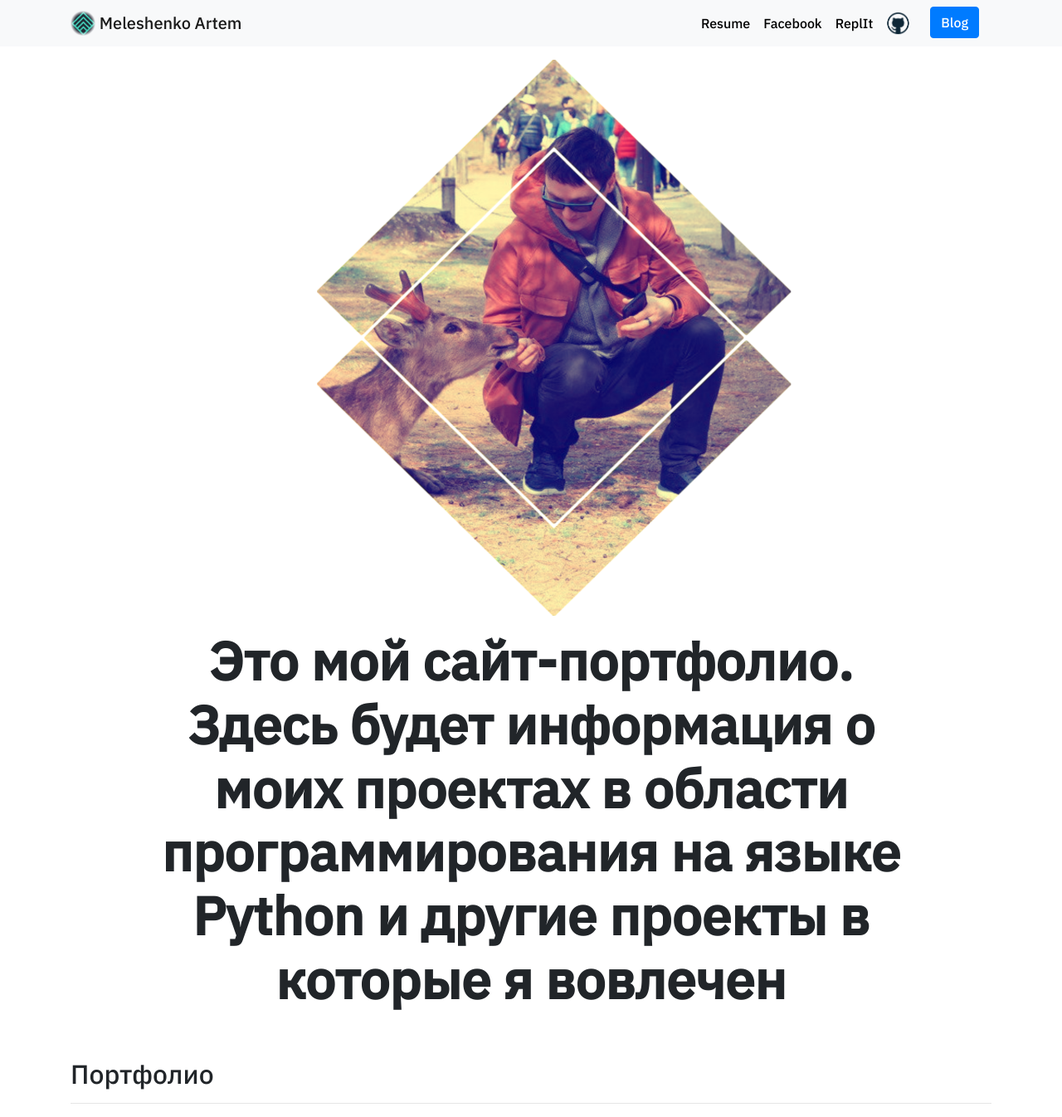
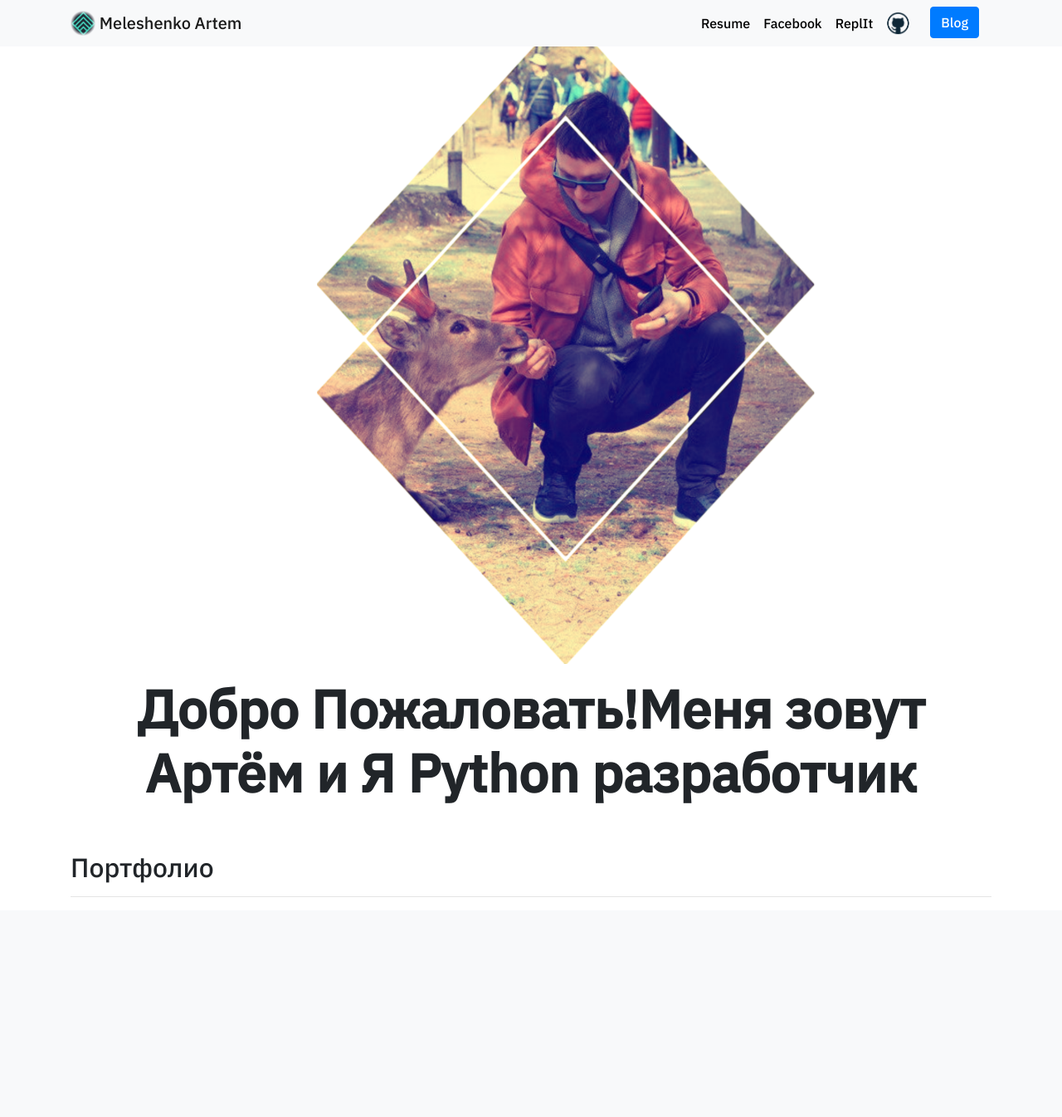
Before and after one commit to Houin-Kyma/personal-portfolio-django, a Django app: page / in a window 1280 px wide. Shown: the whole page at 83% size. After the commit the page ends 1081 px from the top, so only its background shows below. Run offline with Django 4.2, Linux system fonts and the light colour scheme; data that the repository does not hold is empty; some libraries are stand-ins or nearby versions.

Commit message:
Finished!

```diff
--- a/personal_portfolio/urls.py
+++ b/personal_portfolio/urls.py
@@ -20,7 +20,7 @@ from django.conf import settings
 from portfolio import views
 
 urlpatterns = [
-    path('admin/', admin.site.urls),
+    path('oiran/', admin.site.urls),
     path('', views.home, name='home'),
     path('blog/', include('blog.urls'))
 ]
--- a/portfolio/templates/portfolio/base.html
+++ b/portfolio/templates/portfolio/base.html
@@ -14,11 +14,11 @@
     <link rel="preconnect" href="https://fonts.gstatic.com" crossorigin>
     <link href="https://fonts.googleapis.com/css2?family=IBM+Plex+Sans:wght@500&display=swap" rel="stylesheet">
 
-    <link rel="icon" type="image/png" href="{% static "portfolio/logo.png" %}">
+    <link rel="icon" type="image/png" href="{% static 'portfolio/logo.png' %}">
     <title>Meleshenko Artem</title>
   </head>
   <body>
-    <nav id="topNav" class="navbar navbar-expand-lg navbar-light bg-light">
+    <nav id="topNav" class="navbar fixed-top navbar-expand-lg navbar-light bg-light">
     <div class="container">
     <a class="navbar-brand" href="{% url 'home' %}">
       <img src="{% static 'portfolio/logo.png' %}" width="30" height="30" class="d-inline-block align-top" alt="Artem's Logo">
--- a/portfolio/templates/portfolio/home.html
+++ b/portfolio/templates/portfolio/home.html
@@ -4,14 +4,13 @@
 
 <div class="row justify-content-center my-3">
     <div class="col-5">
-        <img src="{% static 'portfolio/foto1.png' %}" width="572" height="670">
+        <img src="{% static 'portfolio/foto1.png' %}" width="600" height="784">
     </div>
 </div>
 
 <div class="row justify-content-center mb-3">
   <div class="col-md-9 text-center">
-    <h3 id="hometext" class="font-weight-bold">Это мой сайт-портфолио. Здесь будет информация о моих проектах в
-    области программирования на языке Python и другие проекты в которые я вовлечен</h3>
+    <h3 id="hometext" class="font-weight-bold">Добро Пожаловать!Меня зовут Артём и Я Python разработчик</h3>
   </div>
 </div>
 
```
Also changed, not shown: portfolio/static/portfolio/background_font.jpeg (added).
